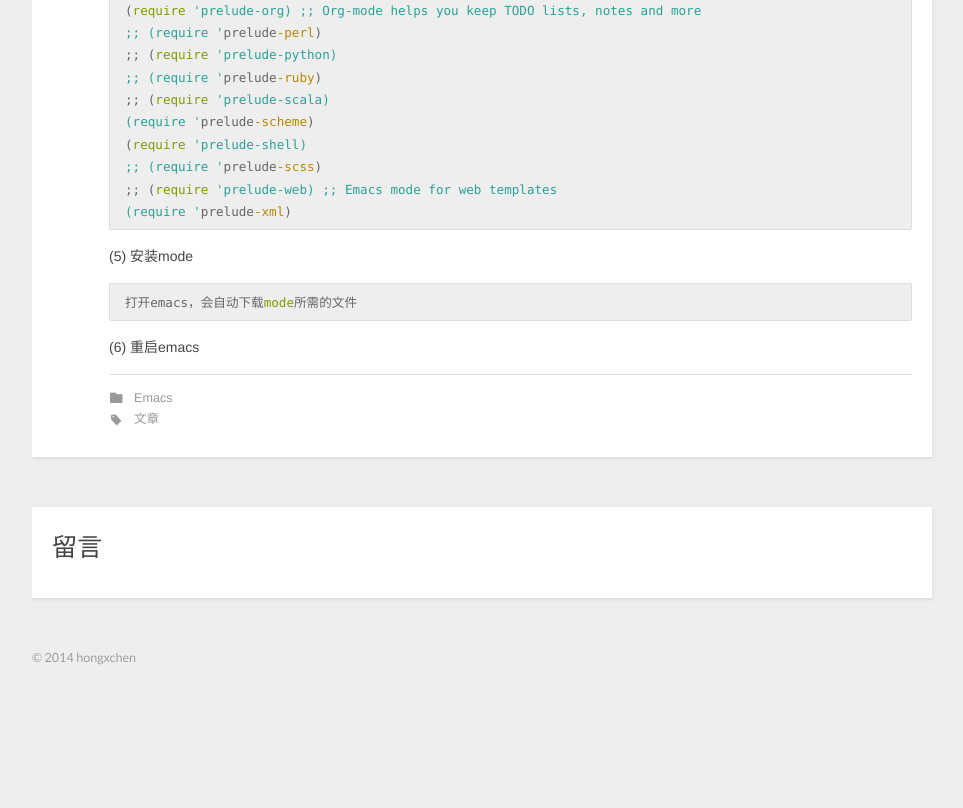
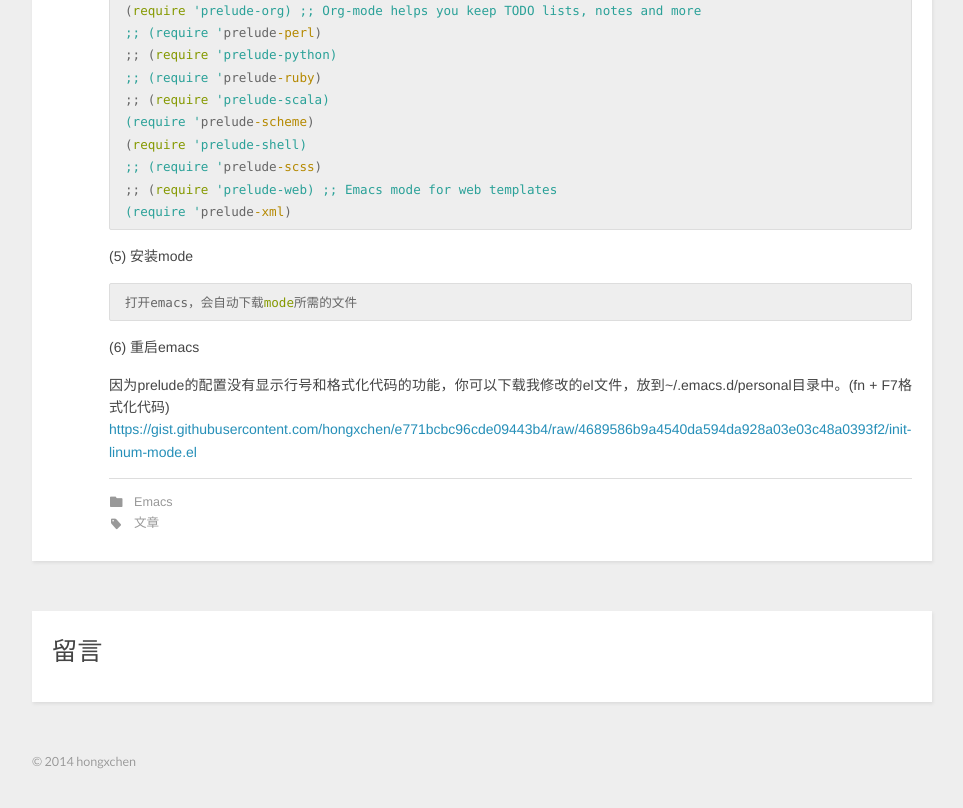
Before and after one commit to hongxchen/hongxchen.github.io, a plain HTML site: page 2014/07/19/my-emacs-config/index.html in a window 1280 px wide. Shown: the part 1630-2438 px from the top of the page, without its empty margins (8-971 px from the left). Before the commit the page ends 2348 px from the top, so only its background shows below. Drawn offline with nearby package versions, Linux system fonts and the light colour scheme.

Commit message:
Site updated: 2014-07-19 21:48:18

```diff
--- a/2014/07/19/my-emacs-config/index.html
+++ b/2014/07/19/my-emacs-config/index.html
@@ -130,6 +130,7 @@ vim prelude<span class="attribute">-modules</span><span class="built_in">.</span
 </code></pre><p>  (5) 安装mode</p>
 <pre><code>打开emacs，会自动下载<span class="keyword">mode</span>所需的文件
 </code></pre><p>  (6) 重启emacs</p>
+<p>  因为prelude的配置没有显示行号和格式化代码的功能，你可以下载我修改的el文件，放到~/.emacs.d/personal目录中。(fn + F7格式化代码)<br>    <a href="https://gist.githubusercontent.com/hongxchen/e771bcbc96cde09443b4/raw/4689586b9a4540da594da928a03e03c48a0393f2/init-linum-mode.el" target="_blank">https://gist.githubusercontent.com/hongxchen/e771bcbc96cde09443b4/raw/4689586b9a4540da594da928a03e03c48a0393f2/init-linum-mode.el</a></p>
 
 
     </div>
```
